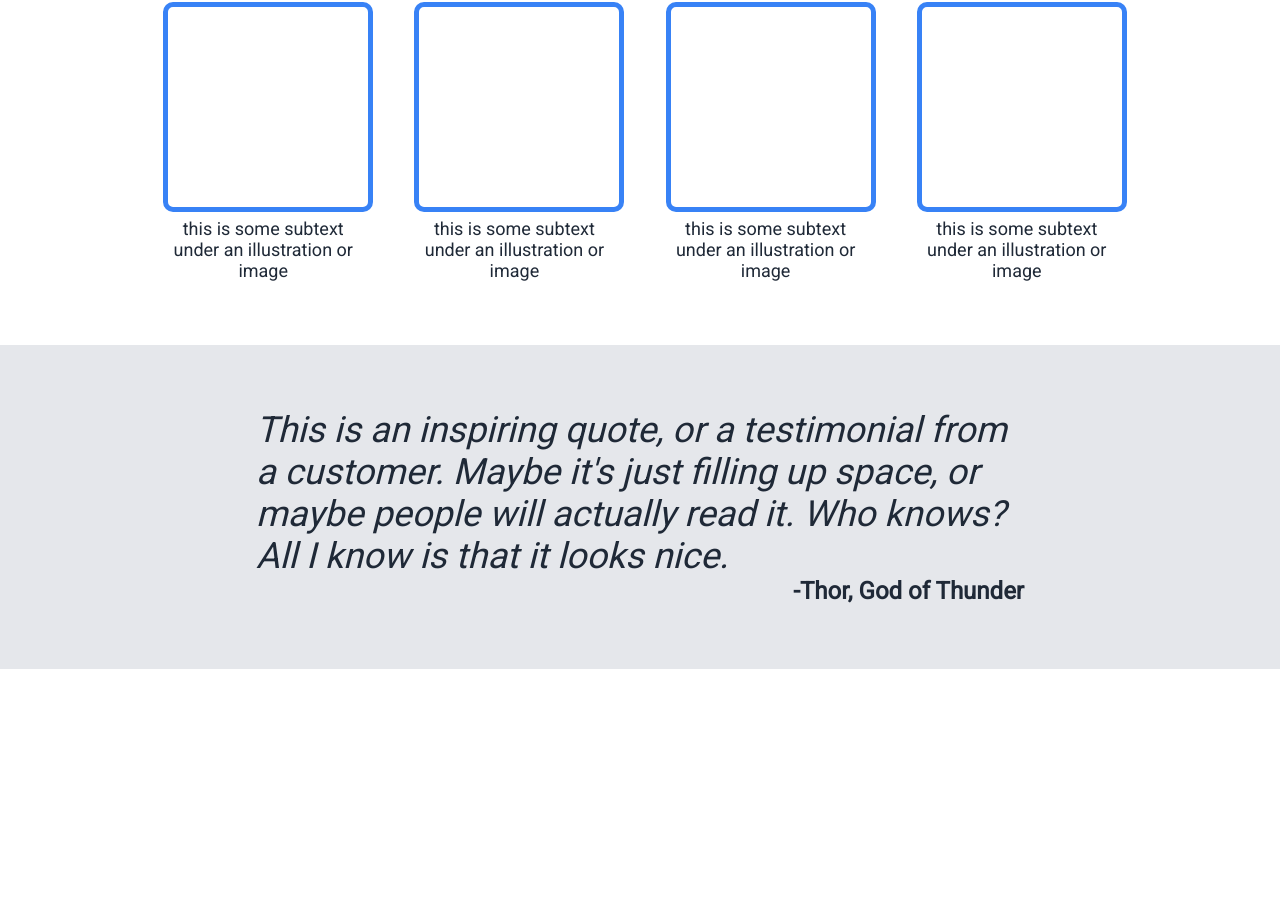
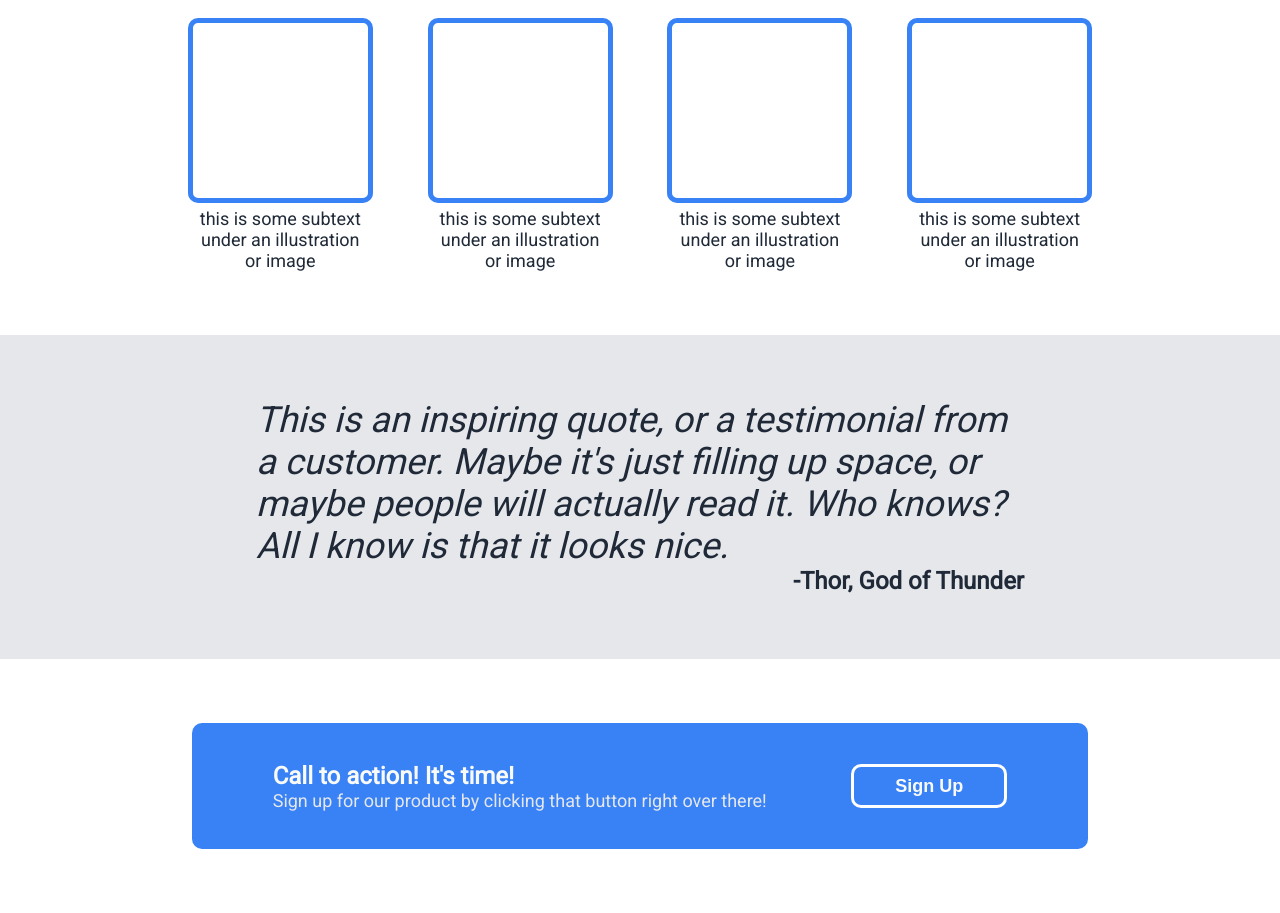
Before and after one commit to steezrogers/landing-page, a plain HTML site: page index.html in a window 1280 px wide. Shown: the part 566-1479 px from the top of the page. Before the commit the page ends 1235 px from the top, so only its background shows below. Drawn offline with Linux system fonts and the light colour scheme.

Commit message:
Add call to action section in HTML and code in CSS

```diff
--- a/index.html
+++ b/index.html
@@ -56,6 +56,13 @@
         <h1>This is an inspiring quote, or a testimonial from a customer. Maybe it's just filling up space, or maybe people will actually read it. Who knows? All I know is that it looks nice.</h1>
         <h2>-Thor, God of Thunder</h2>
     </div>
+    <div class="calltoaction">
+        <div class="calltext">
+            <h1>Call to action! It's time!</h1>
+            <h2>Sign up for our product by clicking that button right over there!</h2>
+        </div>
+        <button class="signup">Sign Up</button>
+    </div>
 
 
 </body>
--- a/style.css
+++ b/style.css
@@ -58,7 +58,7 @@ body {
     background-color: #e5e7eb;
 }
 
-.heroimage > h2 {
+.heroimage h2 {
     color: #1F2937;
     font-size: 18px;
 }
@@ -73,6 +73,8 @@ body {
     font-size: 18px;
     font-weight: 100;
     color: #e5e7eb;
+    padding: 3% 0;
+    margin-top: -1%;
 }
 
 .info {
@@ -89,17 +91,19 @@ body {
 
 .imagerow {
     display: flex;
-    justify-content: center;
-    gap: 5%;
+    justify-content: space-evenly;
 }
 
 .image-text {
-    width: 200px;
+    width: 175px;
+    display: flex;
+    flex-direction: column;
+    align-items: center;
 }
 
 .infoimage {
-    width: 200px;
-    height: 200px;
+    width: 175px;
+    height: 175px;
     border: solid 5px #3882f6;
     border-radius: 10px;
 }
@@ -107,8 +111,8 @@ body {
 .infotext {
     font-size: 18px;
     color: #1f2937;
+    padding-top: 3%;
     text-align: center;
-    padding-top: 3%;
 }
 
 .quote {
@@ -129,13 +133,35 @@ body {
     color: #1f2937;
     text-align: right;
 }
+
+.calltoaction {
+    display: flex;
+    background-color: #3882f6;
+    border-radius: 10px;
+    margin: 5% 15%;
+    padding: 3%;
+    align-items: center;
+    justify-content: space-around;
+}
+
+.calltext h1 {
+    font-size: 24px;
+    color: #f9faf8;
+    font-weight: 900;
+}
+
+.calltext h2 {
+    font-size: 18px;
+    font-weight: 100;
+    color: #e5e7eb;
+}
+
 button {
     background-color: #3882f6;
     color: #f9faf8;
     font-size: 18px;
     font-weight: bold;
     padding: 1% 5%;
-    margin-top: 3%;
     border-radius: 10px;
-    border: none;
+    border: solid 3px white;
 }
```
